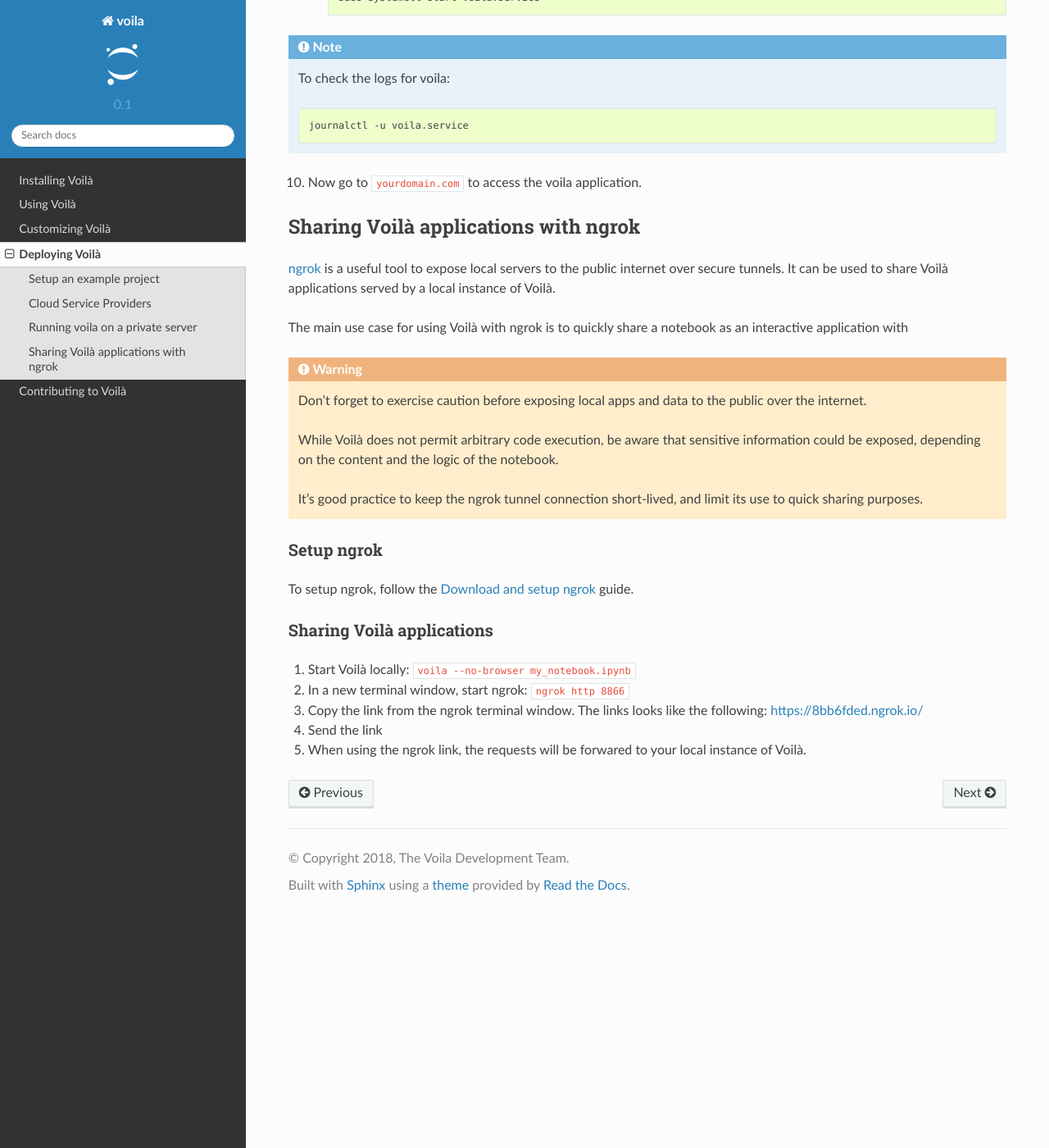
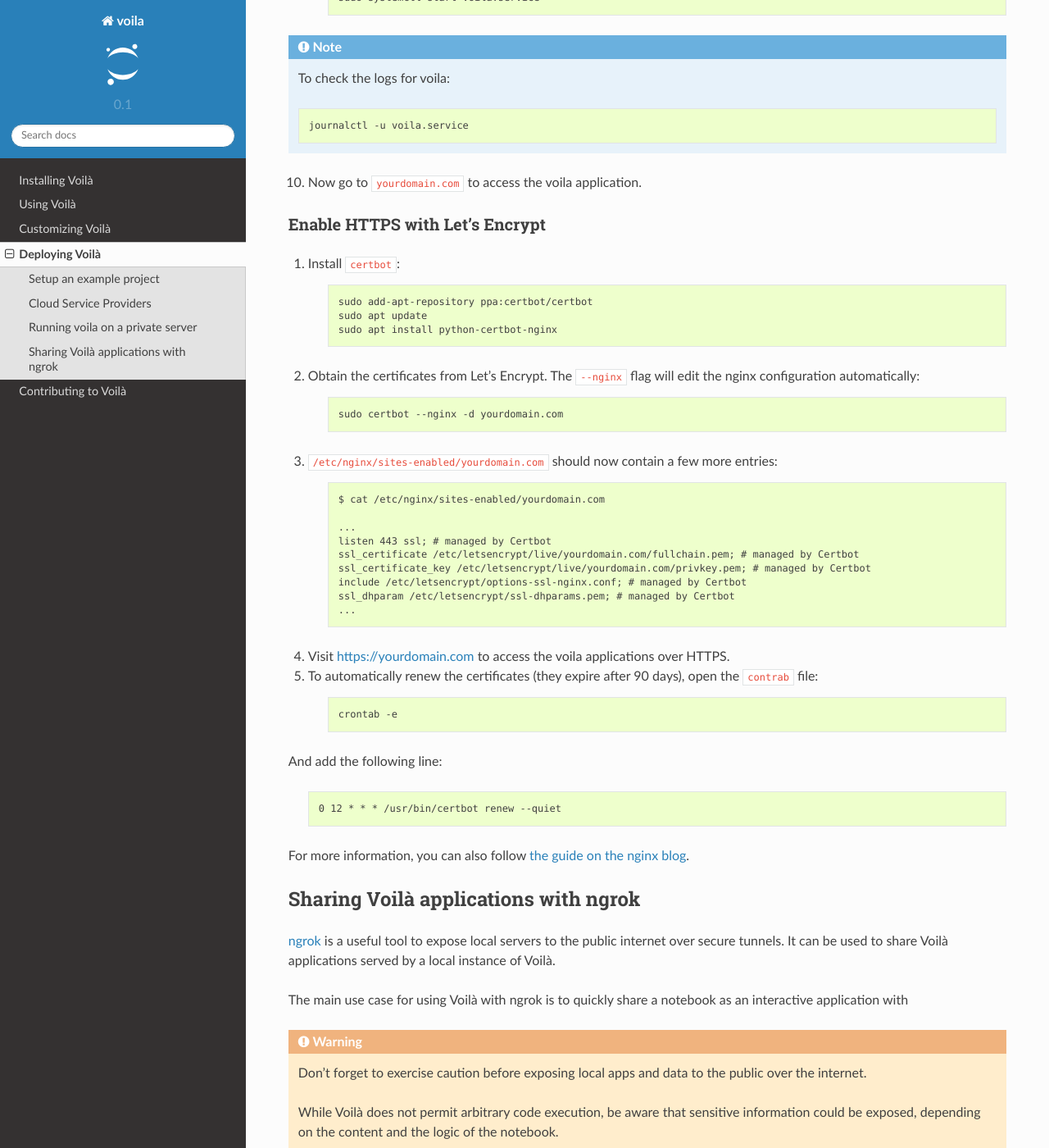
Before and after one commit to voila-dashboards/voila, a Sphinx documentation site: the page built from docs/source/deploy.rst, in a window 1280 px wide and 1400 px high, scrolled down 5093 px. Shown: the whole window at 82% size. Built offline with Sphinx 7.4.7 and the Read the Docs theme 2.0.0, drawn with Linux system fonts in a browser that asks for light colours.

Commit message:
Add section for enabling HTTPS with Let's Encrypt

```diff
--- a/docs/source/deploy.rst
+++ b/docs/source/deploy.rst
@@ -316,6 +316,53 @@
 
 10. Now go to ``yourdomain.com`` to access the voila application.
 
+Enable HTTPS with Let's Encrypt
+-------------------------------
+
+1. Install ``certbot``:
+
+    .. code:: text
+
+        sudo add-apt-repository ppa:certbot/certbot
+        sudo apt update
+        sudo apt install python-certbot-nginx
+
+2. Obtain the certificates from Let's Encrypt. The ``--nginx`` flag will edit the nginx configuration automatically:
+
+    .. code:: text
+
+        sudo certbot --nginx -d yourdomain.com
+
+3. ``/etc/nginx/sites-enabled/yourdomain.com`` should now contain a few more entries:
+
+    .. code :: text
+
+        $ cat /etc/nginx/sites-enabled/yourdomain.com
+
+        ...
+        listen 443 ssl; # managed by Certbot
+        ssl_certificate /etc/letsencrypt/live/yourdomain.com/fullchain.pem; # managed by Certbot
+        ssl_certificate_key /etc/letsencrypt/live/yourdomain.com/privkey.pem; # managed by Certbot
+        include /etc/letsencrypt/options-ssl-nginx.conf; # managed by Certbot
+        ssl_dhparam /etc/letsencrypt/ssl-dhparams.pem; # managed by Certbot
+        ...
+
+4. Visit https://yourdomain.com to access the voila applications over HTTPS.
+
+5. To automatically renew the certificates (they expire after 90 days), open the ``contrab`` file:
+
+    .. code :: text
+
+        crontab -e
+
+And add the following line:
+
+    .. code :: text
+
+        0 12 * * * /usr/bin/certbot renew --quiet
+
+For more information, you can also follow `the guide on the nginx blog <https://www.nginx.com/blog/using-free-ssltls-certificates-from-lets-encrypt-with-nginx/>`__.
+
 Sharing Voilà applications with ngrok
 =====================================
 
```
